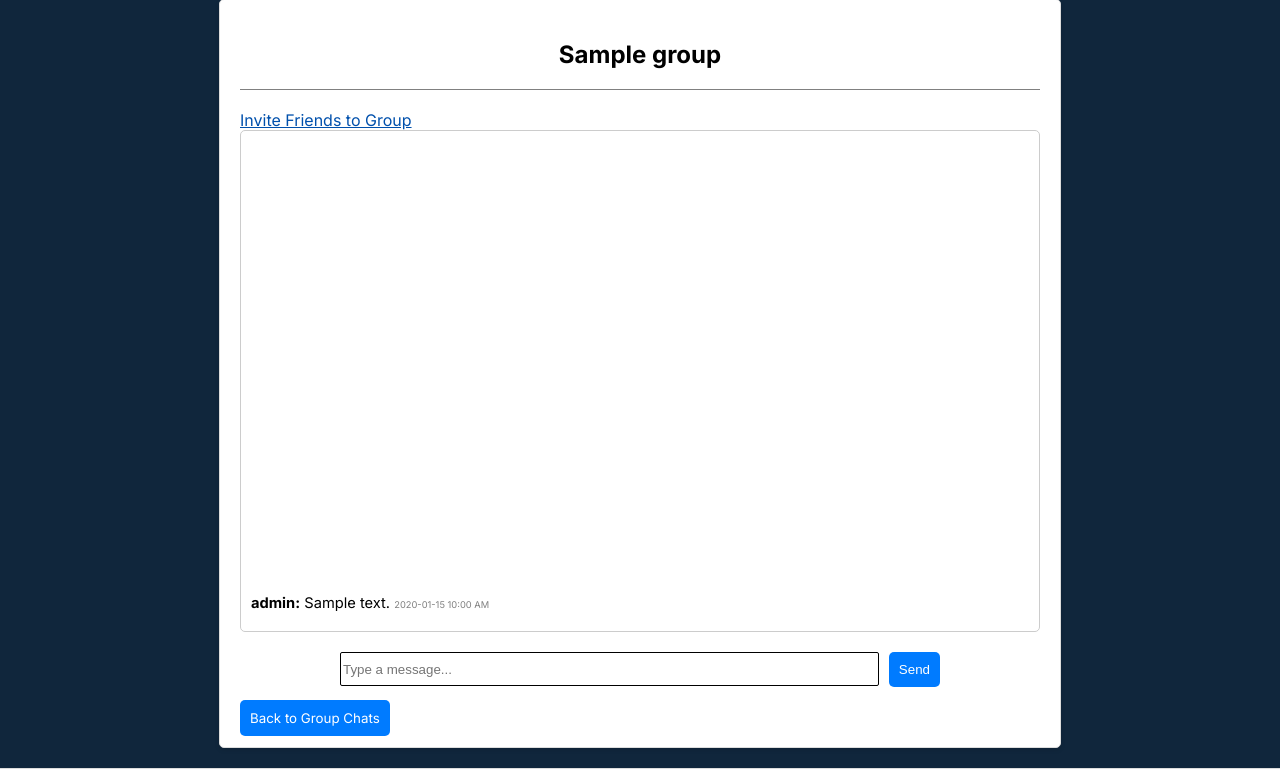
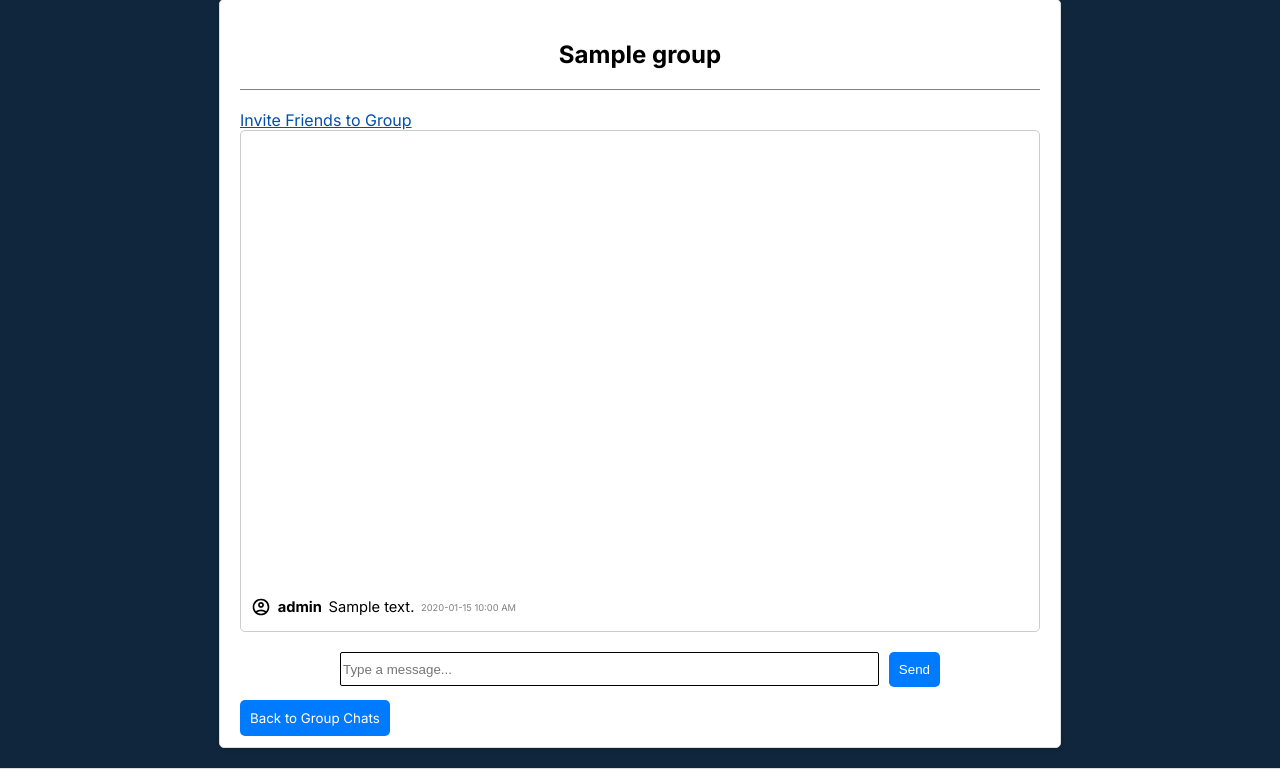
Before and after one commit to slimer37/108-video-share-site, a Flask app: page /group/1 in a window 1280 px wide. Shown: the part 124-893 px from the top of the page. Run offline with Flask 3, Linux system fonts and the light colour scheme; a user stored in the database is signed in; tables that the repository leaves empty hold one stand-in row (values such as "Sample post"); some libraries are stand-ins or nearby versions.

Commit message:
profile pictures for chat messages

```diff
--- a/static/styles.css
+++ b/static/styles.css
@@ -313,6 +313,10 @@ form .content-editable {
 }
 
 .chat-message {
+    display: flex;
+    align-items: center;
+    gap: 5pt;
+
     padding: 0;
     margin: 0;
     height: 20pt;
--- a/templates/chat_with_group.html
+++ b/templates/chat_with_group.html
@@ -12,7 +12,14 @@
     <!-- Group Messages -->
     <div class="chat-box" id="chat-box">
         {% for message in messages %}
-            <p class="chat-message"><strong>{{ message.sender.username }}:</strong> {{ message.message }} <small style="color: gray; font-size: 7pt">{{ message.timestamp.strftime('%Y-%m-%d %I:%M %p') }}</small></p>
+            <div class="chat-message">
+                {% if message.sender.profile_photo %}
+                    <div style="background-image: url('{{ message.sender.profile_photo }}'); width: 20px; height: 20px" title="Profile Photo" class="profile-img"></div>
+                {% else %}
+                    <img src="{{ url_for('static', filename='img/noprofile.svg') }}" style="width:20px; height:20px;" alt="Profile Photo" class="profile-img">
+                {% endif %}
+                <strong>{{ message.sender.username }}</strong> {{ message.message }} <small style="color: gray; font-size: 7pt">{{ message.timestamp.strftime('%Y-%m-%d %I:%M %p') }}</small>
+            </div>
         {% else %}
             <p>No messages yet. Start the conversation!</p>
         {% endfor %}
```
Also changed, not shown: templates/chat_with_friend.html (+8 -1 lines).
